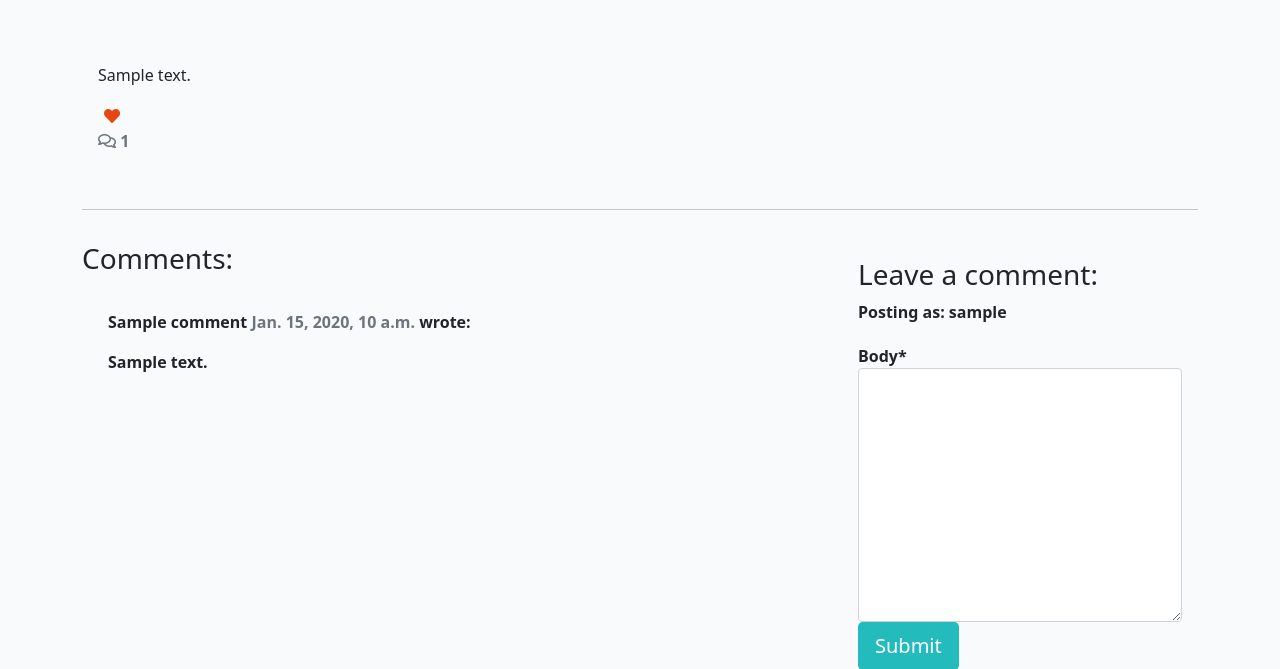
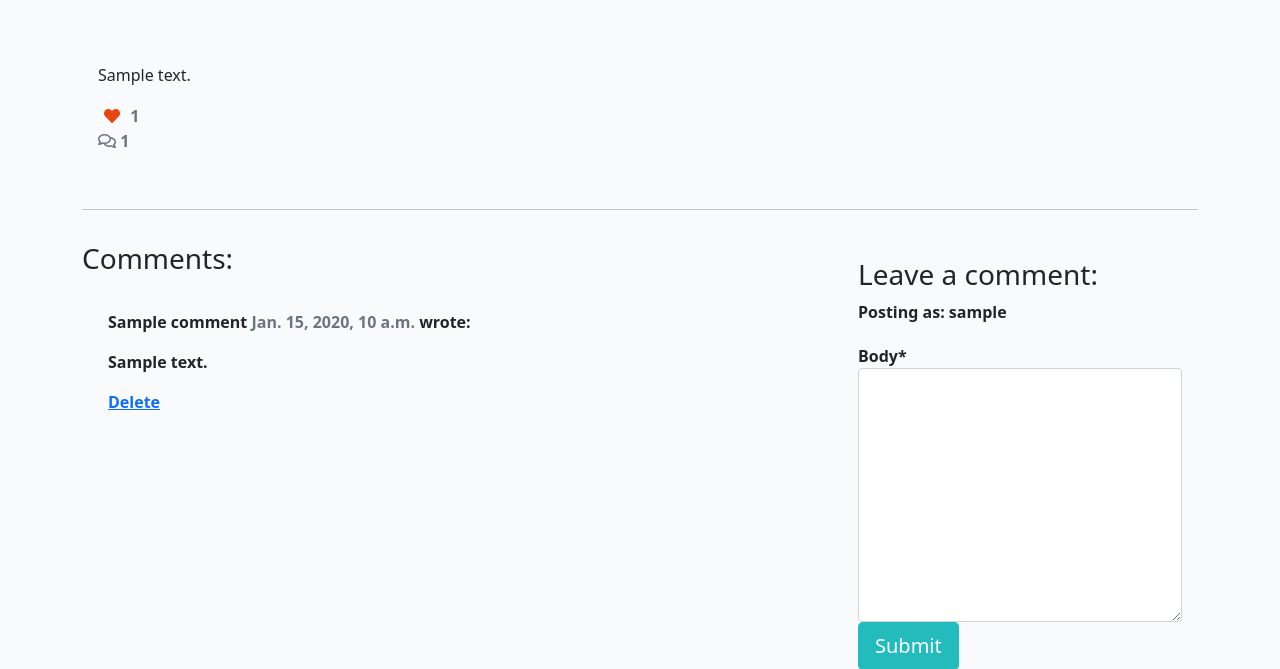
Before and after one commit to Annausername/fashion-news, a Django app: a page that uses templates/article_detail.html in a window 1280 px wide. Shown: the part 305-974 px from the top of the page. Run offline with Django 3.2, Linux system fonts and the light colour scheme; a user stored in the database is signed in; tables that the repository leaves empty hold one stand-in row (values such as "Sample post"); some libraries are stand-ins or nearby versions.

Commit message:
Add delete option for comments for admin

```diff
--- a/fashion/models.py
+++ b/fashion/models.py
@@ -1,4 +1,5 @@
 from django.db import models
+from django.urls import reverse
 from django.contrib.auth.models import User
 from cloudinary.models import CloudinaryField
 
@@ -59,8 +60,14 @@ class Comment(models.Model):
     created_at = models.DateTimeField(auto_now_add=True)
     approved = models.BooleanField(default=False)
 
+    def delete_url(self):
+        return reverse("comment_delete", args=[self.pk])
+
     class Meta:
         ordering = ["created_at"]
 
     def __str__(self):
         return f"{self.name} fashionsays {self.body}"
+
+    def delete_url(self):
+        return reverse("comment_delete", args=[self.id])
--- a/fashion/urls.py
+++ b/fashion/urls.py
@@ -7,6 +7,7 @@ from .views import (
     ArticleLike,
     UpvoteArticleView,
     DownvoteArticleView,
+    CommentDeleteView,
 )
 
 urlpatterns = [
@@ -15,4 +16,5 @@ urlpatterns = [
     path('like/<slug:slug>', views.ArticleLike.as_view(), name='article_like'),
     path('posts/<int:article_id>/upvote/', UpvoteArticleView.as_view(), name='upvote_article'),
     path('posts/<int:article_id>/downvote/', DownvoteArticleView.as_view(), name='downvote_article'),
+    path('comment/delete/<int:comment_id>/', CommentDeleteView.as_view(), name='comment_delete'),
 ]
--- a/fashion/views.py
+++ b/fashion/views.py
@@ -1,9 +1,8 @@
 from django.shortcuts import render, get_object_or_404, reverse, redirect
 from django.views import generic, View
 from django.http import HttpResponseRedirect
-from .models import Article
+from .models import Article, Comment
 from .forms import CommentForm
-
 
 class ArticleList(generic.ListView):
     model = Article
@@ -84,3 +83,13 @@ class DownvoteArticleView(View):
         article = get_object_or_404(Article, id=article_id)
         article.downvote()
         return redirect('home')
+
+from django.shortcuts import get_object_or_404, redirect
+from django.views import View
+from .models import Comment
+
+class CommentDeleteView(View):
+    def get(self, request, comment_id):
+        comment = get_object_or_404(Comment, id=comment_id)
+        comment.delete()
+        return redirect('article_detail', slug=comment.article.slug)
--- a/templates/article_detail.html
+++ b/templates/article_detail.html
@@ -55,7 +55,7 @@
 
                             <span class="text-secondary"><i class="far fa-heart"></i></span>
                             {% endif %}
-                            <span class="text-secondary">{{ article.numberr_of_likes }}</span>
+                            <span class="text-secondary">{{ article.number_of_likes }}</span>
                         </div>
                     <div class="col-1">
                         {% with comments.count as total_comments %}
@@ -91,7 +91,10 @@
                     </p>
                     <!-- The body of the comment goes before the | -->
                     {{ comment.body | linebreaks }}
-                    </div>
+                    {% if request.user.is_staff %}
+                        <a href="{{ comment.delete_url }}">Delete</a>
+                    {% endif %}
+                </div>
                 <!-- Our for loop ends here -->
                 {% endfor %}
             </div>
```
